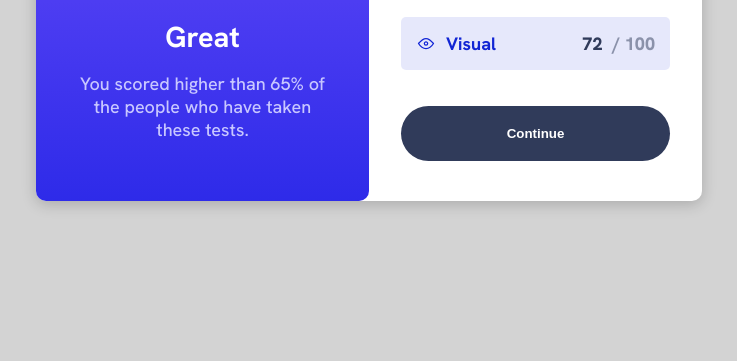
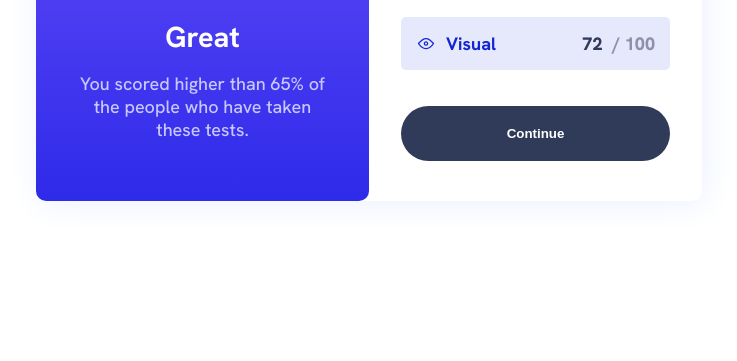
Before and after one commit to Mcjoester/resultsSummary, a plain HTML site: page index.html in a window 1280 px wide. Shown: the part 439-800 px from the top of the page, without its empty margins (271-1008 px from the left). Drawn offline with Linux system fonts and the light colour scheme.

Commit message:
Update style.css

```diff
--- a/style.css
+++ b/style.css
@@ -11,7 +11,7 @@ body {
     display: flex;
     justify-content: center;
     align-items: center;
-    background-color: lightgray;
+    background-color: hsl(0, 0%, 100%);
     font-family: 'Hanken Grotesk', sans-serif;
     font-size: 18px;
 }
@@ -20,7 +20,7 @@ body {
     max-width: 666px;
     border-radius: 10px;
     background-color: white;
-    box-shadow: 0 3px 15px rgba(0,0,0,0.2);
+    box-shadow: 3px 3px 35px hsl(221, 100%, 96%);
     display: flex;
     margin: 0 1rem;
 }
```
